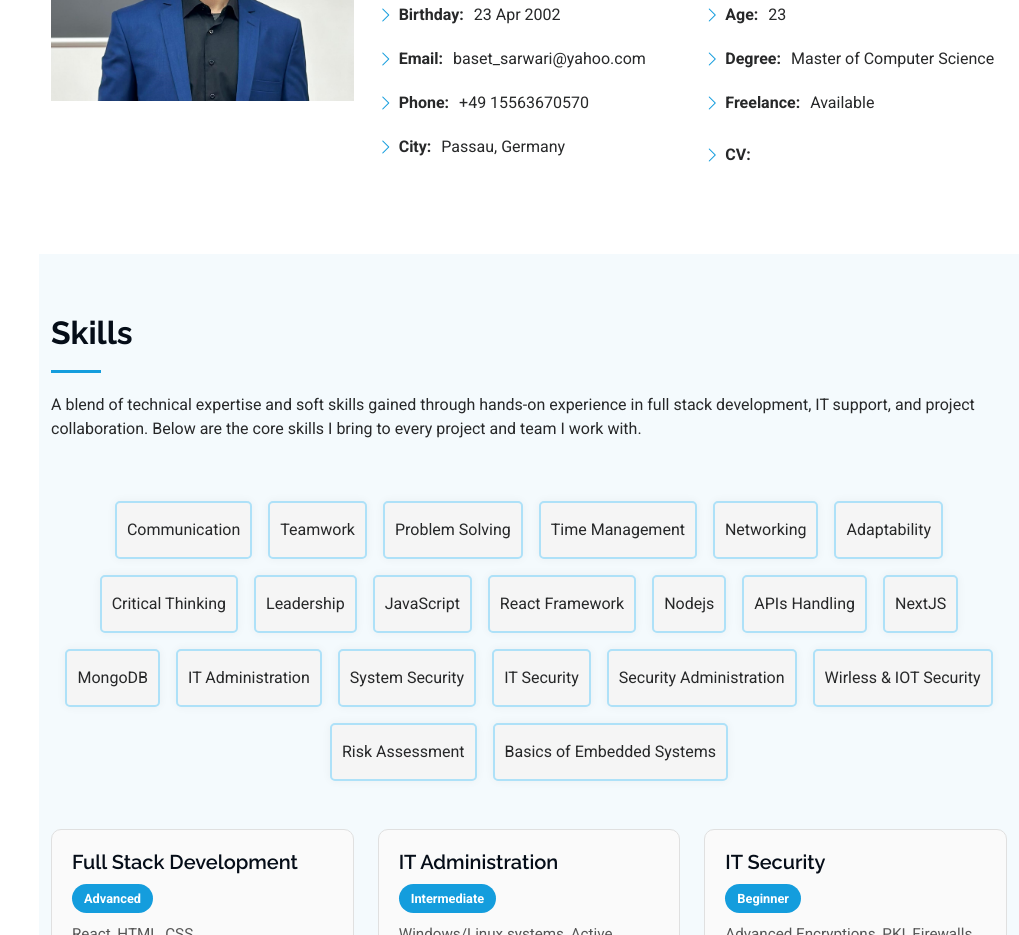
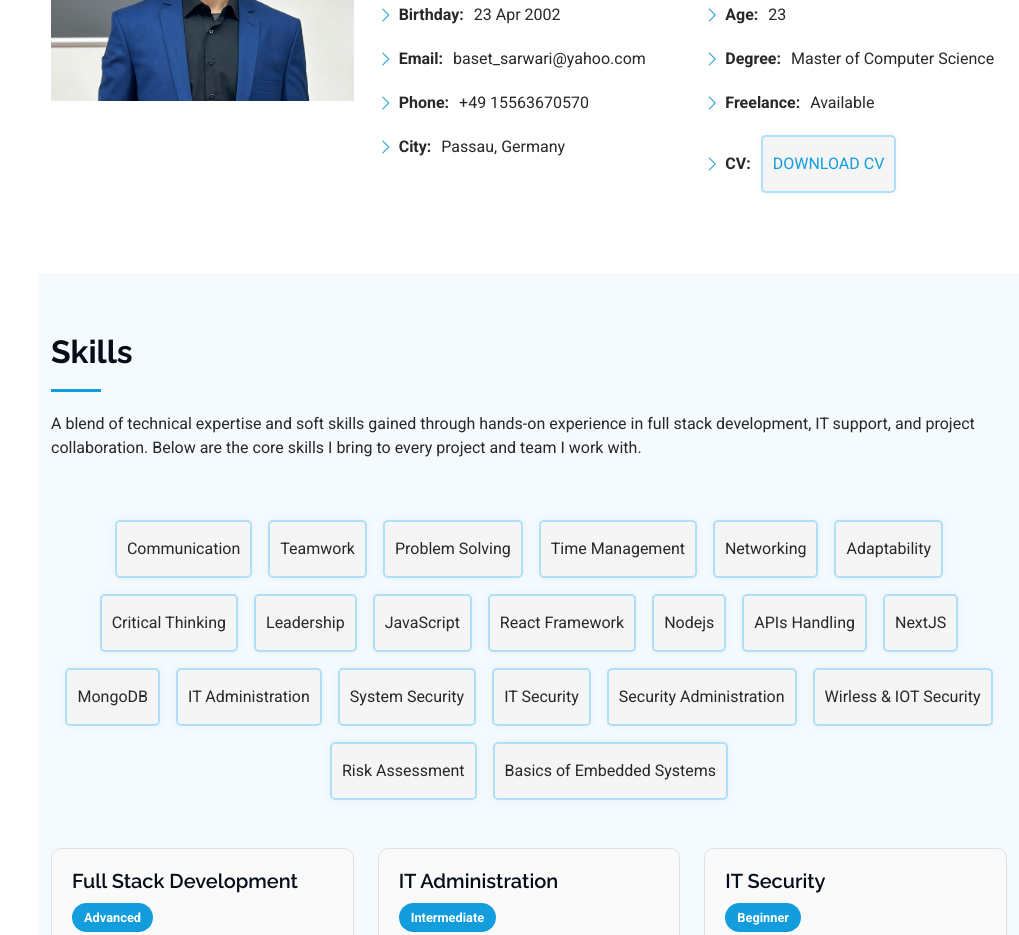
Before and after one commit to asir-sar/MyPortfolio, a plain HTML site: page index.html in a window 1280 px wide. Shown: the part 1272-2207 px from the top of the page, without its empty margins (261-1280 px from the left). Drawn offline with Linux system fonts and the light colour scheme.

Commit message:
Update index.html

```diff
--- a/index.html
+++ b/index.html
@@ -130,7 +130,7 @@
                   <li><i class="bi bi-chevron-right"></i> <strong>Age:</strong> <span>23</span></li>
                   <li><i class="bi bi-chevron-right"></i> <strong>Degree:</strong> <span>Master of Computer Science</span></li>
                   <li><i class="bi bi-chevron-right"></i> <strong>Freelance:</strong> <span>Available</span></li>
-                  <li><i class="bi bi-chevron-right"></i> <strong>CV:</strong><a href="./assets/cv.pdf" download=""><div class="skill-level" style="color:white;">DOWNLOAD CV</div></a></li>
+                  <li><i class="bi bi-chevron-right"></i> <strong>CV:</strong><a href="./assets/cv.pdf" download=""><div class="skill-item"> DOWNLOAD CV </div></a></li>
 
                 </ul>
               </div>
```
